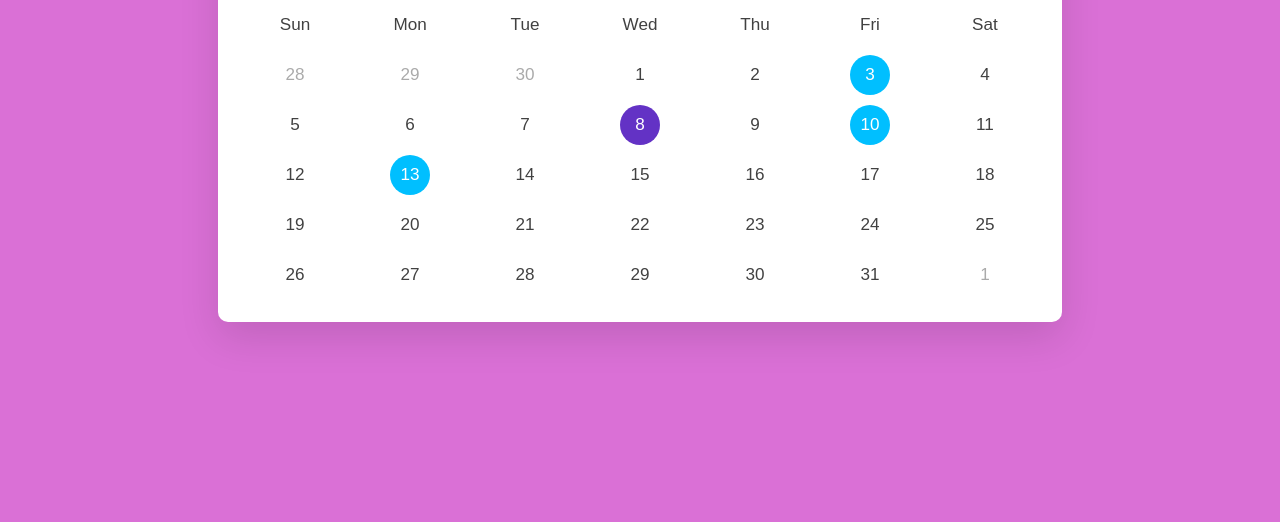
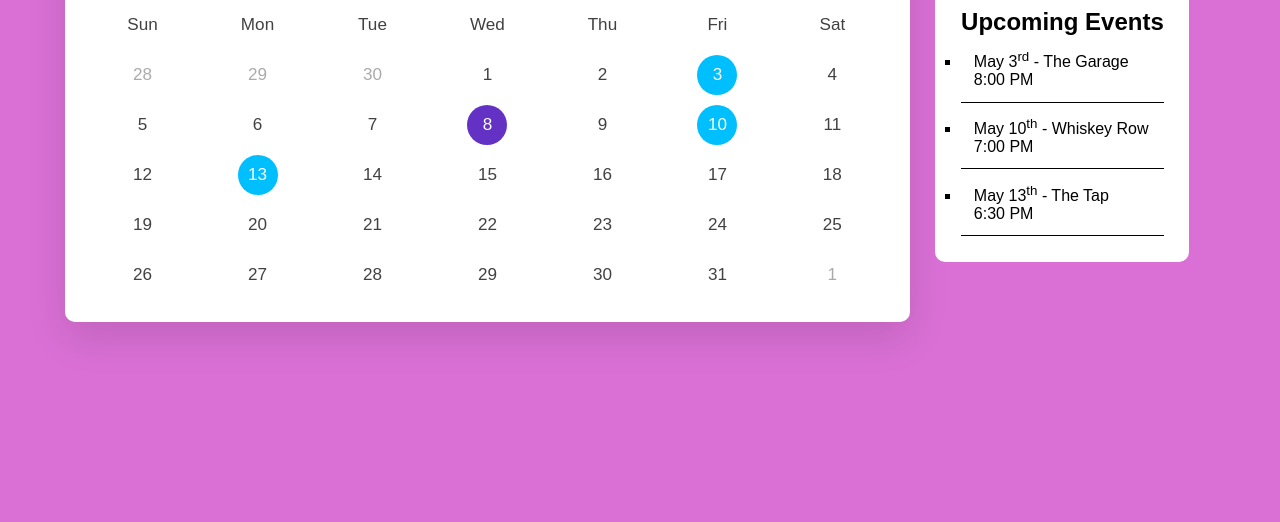
Before and after one commit to DevilBoy007/Mainstream, a plain HTML site: page calendar.html in a window 1280 px wide. Shown: the part 422-944 px from the top of the page. Drawn offline with nearby package versions, Linux system fonts and the light colour scheme; a web font is replaced by a local one.

Commit message:
add events panel

```diff
--- a/calendar.html
+++ b/calendar.html
@@ -39,7 +39,6 @@
                     </span>
                 </div>
             </header>
-
             <div class="calendar-body">
                 <ul class="calendar-weekdays">
                     <li>Sun</li>
@@ -53,6 +52,22 @@
                 <ul class="calendar-dates"></ul>
             </div>
         </div>
+        <div class="events-list">
+            <h2>Upcoming Events</h2>
+            <ul>
+                <li>
+                    <span>May 3<sup>rd</sup> - The Garage</span>
+                    <p>8:00 PM</p>
+                </li>
+                <li>
+                    <span>May 10<sup>th</sup> - Whiskey Row</span>
+                    <p>7:00 PM</p>
+                </li>
+                <li>
+                    <span>May 13<sup>th</sup> - The Tap</span>
+                    <p>6:30 PM</p>
+                </li>
+        </div>
     </div>
 </body>
 </html>
--- a/css/calendar.css
+++ b/css/calendar.css
@@ -140,7 +140,19 @@ header .calendar-current-date {
 }
 /* end calendar */
 
-
+.events-list
+{
+    background: #fff;
+    border-radius: 10px;
+    padding: 2vw;
+    margin: 2vw;
+}
+.events-list ul li
+{
+    list-style: square;
+    padding: 1vw;
+    border-bottom: 1px solid #000;
+}
 
 /* header */
 .header {
--- a/js/calendar.js
+++ b/js/calendar.js
@@ -1,8 +1,8 @@
 // list of dictionaries that describe events on the calendar
 const events = [
-    {"date": "2024-5-3", "title": "Event 1", "description": "Description of event 1"},
-    {"date": "2024-5-10", "title": "Event 2", "description": "Description of event 2"},
-    {"date": "2024-5-13", "title": "Event 3", "description": "Description of event 3"}
+    {"date": "2024-5-3", "title": "The Garage", "description": "Mainstream is coming to rock the Garage!"},
+    {"date": "2024-5-10", "title": "Whiskey Row", "description": "Mainstream is coming to bring a slow, jazzy vibe to Whiskey Row!"},
+    {"date": "2024-5-13", "title": "The Tap", "description": "Get elevated with Mainstream at the Tap!"},
 ]
 
 
```
